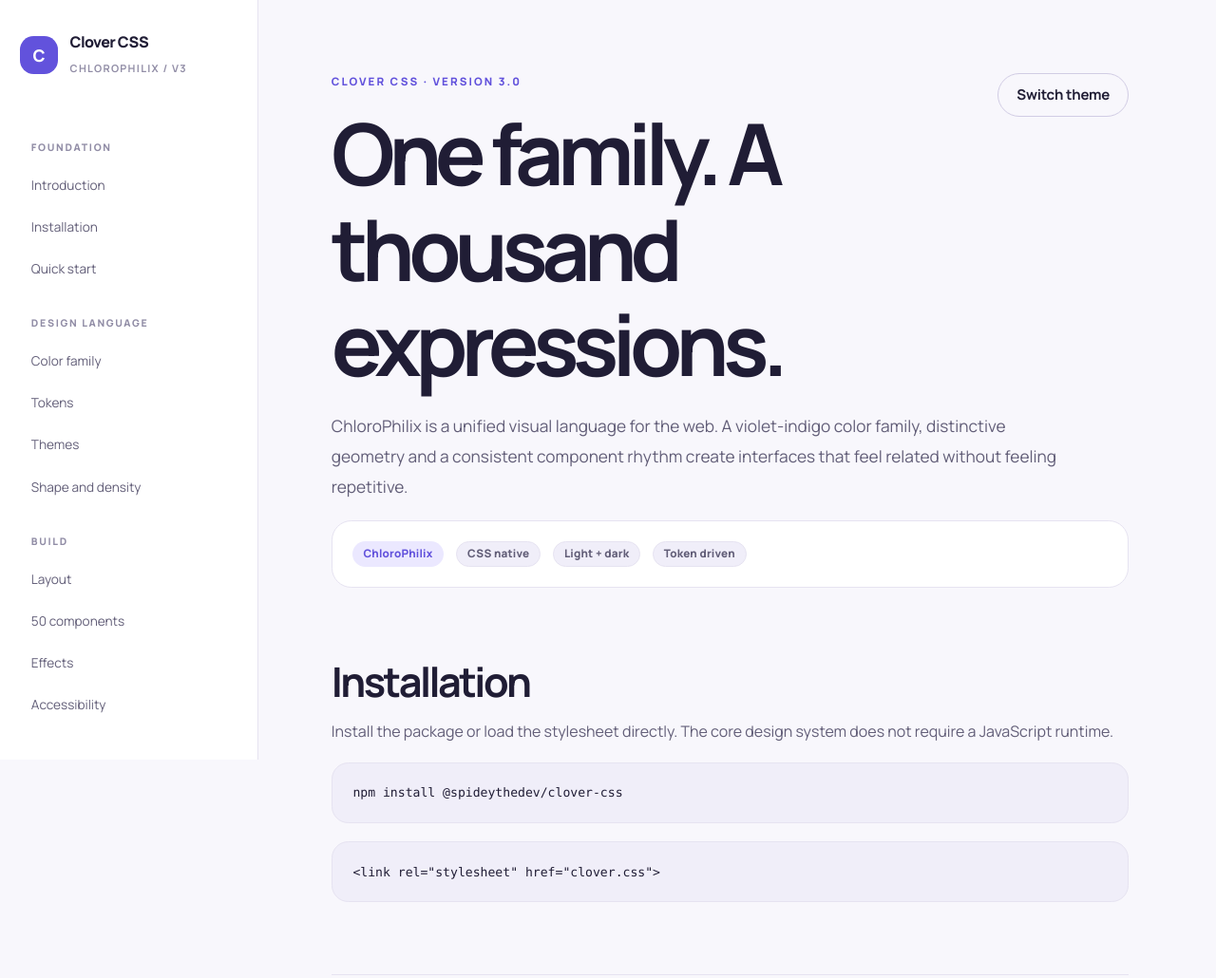
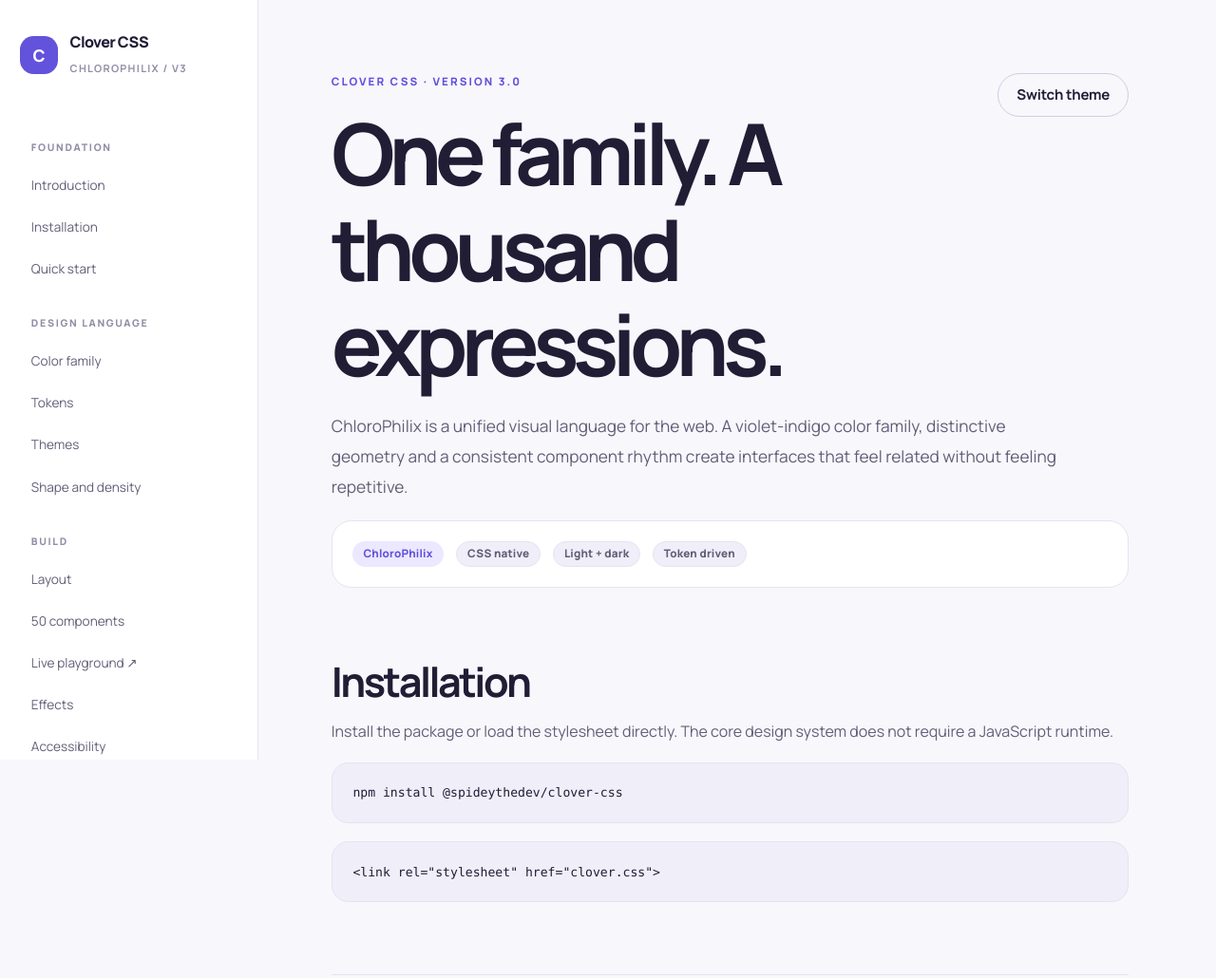
Before and after one commit to spideythedev/clover-css, a website: page docs.html in a window 1280 px wide. Shown: the top 1030 px of the page at 95% size. Drawn offline with Linux system fonts and the light colour scheme.

Commit message:
Link documentation to live playground

```diff
--- a/docs.html
+++ b/docs.html
@@ -56,7 +56,7 @@
         <span class="doc-label">Design language</span>
         <a href="#palette">Color family</a><a href="#tokens">Tokens</a><a href="#themes">Themes</a><a href="#shape">Shape and density</a>
         <span class="doc-label">Build</span>
-        <a href="#layout">Layout</a><a href="#components">50 components</a><a href="#effects">Effects</a><a href="#accessibility">Accessibility</a>
+        <a href="#layout">Layout</a><a href="#components">50 components</a><a href="./playground.html">Live playground ↗</a><a href="#effects">Effects</a><a href="#accessibility">Accessibility</a>
       </nav>
     </aside>
     <main class="doc-main">
@@ -131,6 +131,7 @@
       </section>
       <section class="doc-section" id="components">
         <h2>50 hyper-classified components</h2>
+        <p><a href="./playground.html">Open the interactive playground →</a> to preview, search, customize and copy all 50 component examples.</p>
         <p>Fifty distinct component primitives, organized into five practical systems. Each class is presentation-only: use native HTML for behavior, keyboard interaction, validation and accessible naming.</p>
         <div class="doc-demo"><span class="clover-badge" data-variant="primary">50 components</span><span class="clover-badge">5 categories</span><span class="clover-badge">Responsive</span><span class="clover-badge">Token-driven</span></div>
         <pre class="doc-code">&lt;div class="clover-metric"&gt;
```
